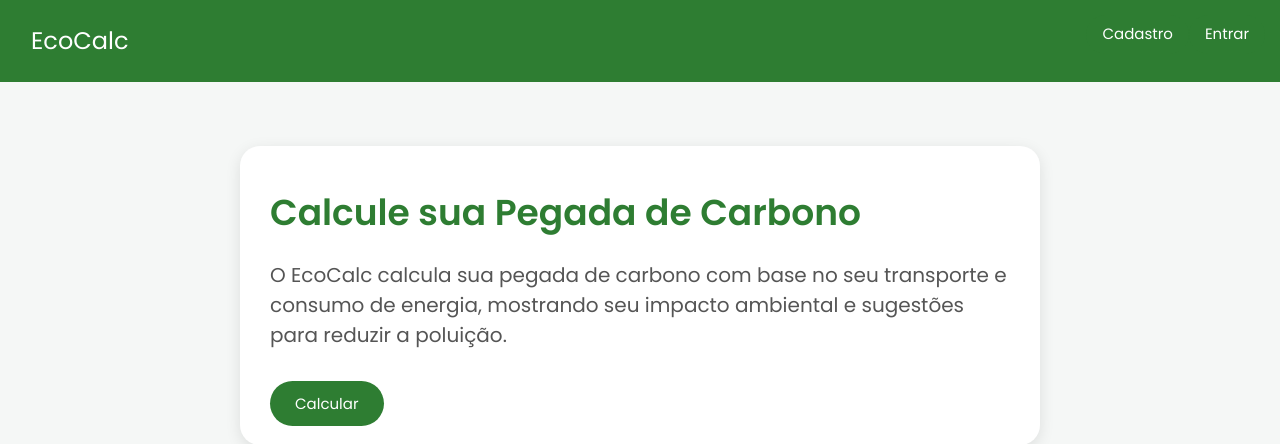
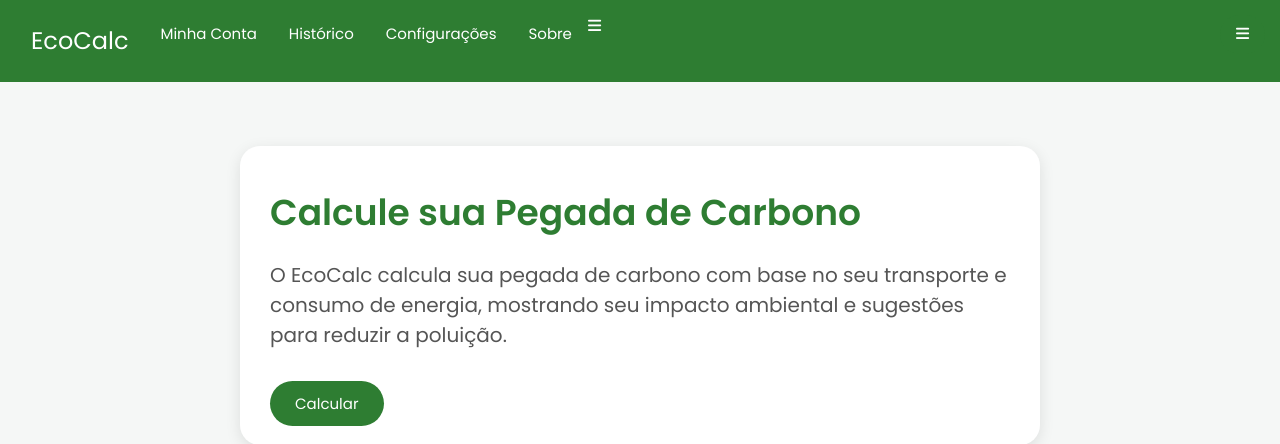
Before and after one commit to julyaprassa/EcoCalc, a PHP site: page /paginainicial.php in a window 1280 px wide. Shown: the top 444 px of the page. Run offline with PHP 8.4, Linux system fonts and the light colour scheme.

Commit message:
Add files via upload

```diff
--- a/cadastro.php
+++ b/cadastro.php
@@ -105,6 +105,10 @@ if ($_SERVER['REQUEST_METHOD'] === 'POST') {
     </style>
 </head>
 <body>
+     <button onclick="history.back()" class="botaovoltar">
+    ← Voltar
+    </button>
+
     <div class="w3-container w3-padding-64">
         <div class="w3-content" style="max-width:500px">
             <div class="card">
--- a/energia.php
+++ b/energia.php
@@ -54,8 +54,7 @@
     <option>Não</option>
     </select>
 
-<br>
-    <button type="submit" class="botao" style= "text-decoration: none;">
+    <button type="submit" class="botaocampo" style= "text-decoration: none;">
     Próximo →
     </button>
 
--- a/login.php
+++ b/login.php
@@ -89,6 +89,10 @@ if ($_SERVER['REQUEST_METHOD'] === 'POST') {
     </style>
 </head>
 <body>
+    <button onclick="history.back()" class="botaovoltar">
+    ← Voltar
+    </button>
+
     <div class="w3-container w3-padding-64">
         <div class="w3-content" style="max-width:500px">
             <div class="card">
--- a/paginainicial.php
+++ b/paginainicial.php
@@ -10,16 +10,31 @@
    <link rel="preconnect" href="https://fonts.googleapis.com">
     <link rel="preconnect" href="https://fonts.gstatic.com" crossorigin>
     <link href="https://fonts.googleapis.com/css2?family=Poppins:ital,wght@0,100;0,200;0,300;0,400;0,500;0,600;0,700;0,800;0,900;1,100;1,200;1,300;1,400;1,500;1,600;1,700;1,800;1,900&display=swap" rel="stylesheet">
+    <link rel="stylesheet" href="https://cdnjs.cloudflare.com/ajax/libs/font-awesome/6.0.0/css/all.min.css">
     <title>EcoCalc</title>
 
 </head>
 <body>
 
-<!-- menu com ecocalc, cadastro e login -->
     <div class="topo w3-bar">
     <span class="w3-bar-item w3-xlarge">EcoCalc</span>
-    <a href="login.php" class="w3-bar-item w3-button w3-right">Entrar</a>
-    <a href="cadastro.php" class="w3-bar-item w3-button w3-right">Cadastro</a>
+    <label for="afmenu" class="w3-bar-item w3-button w3-right">
+    <i class="fa fa-bars"></i>
+    </label>
+    <input type="checkbox" id="afmenu" hidden>
+
+    <div class="overlay"></div>
+
+  <!-- menu lateral -->
+    <nav class="menu">
+    <label for="afmenu" class="fechar">
+    <i class="fa fa-bars"></i>
+    </label>
+    <a href="conta.php" class="w3-bar-item w3-button">Minha Conta</a>
+    <a href="historico.php" class="w3-bar-item w3-button">Histórico</a>
+    <a href="configuracoes.php" class="w3-bar-item w3-button">Configurações</a>
+    <a href="sobre.php" class="w3-bar-item w3-button">Sobre</a>
+  </nav>
 </div>
 
 <!-- apresentação do site -->
--- a/transporte.php
+++ b/transporte.php
@@ -73,7 +73,7 @@
     </select>
 
 <br>
-    <button type="submit" class="botao" style= "text-decoration: none;">
+    <button type="submit" class="botaocampo" style= "text-decoration: none;">
     Próximo →
     </button>
 
```
